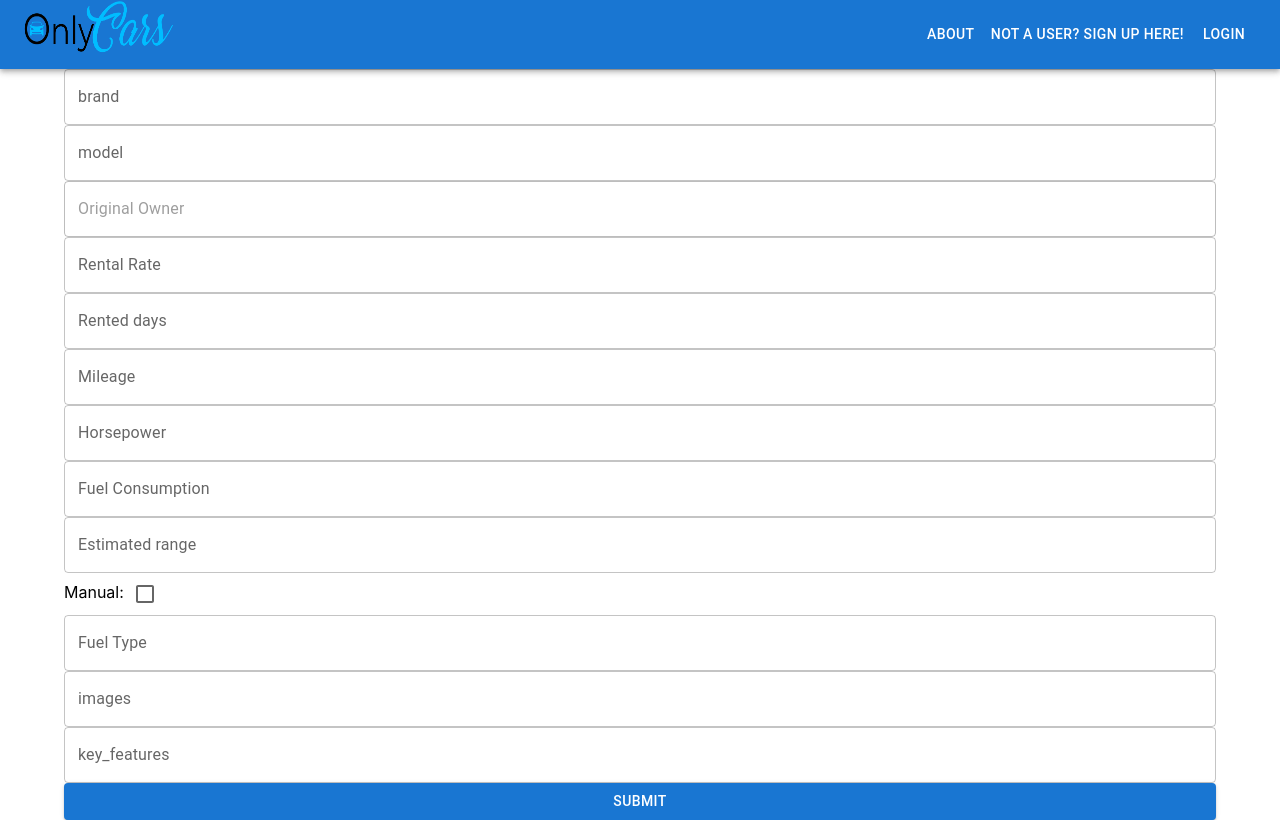
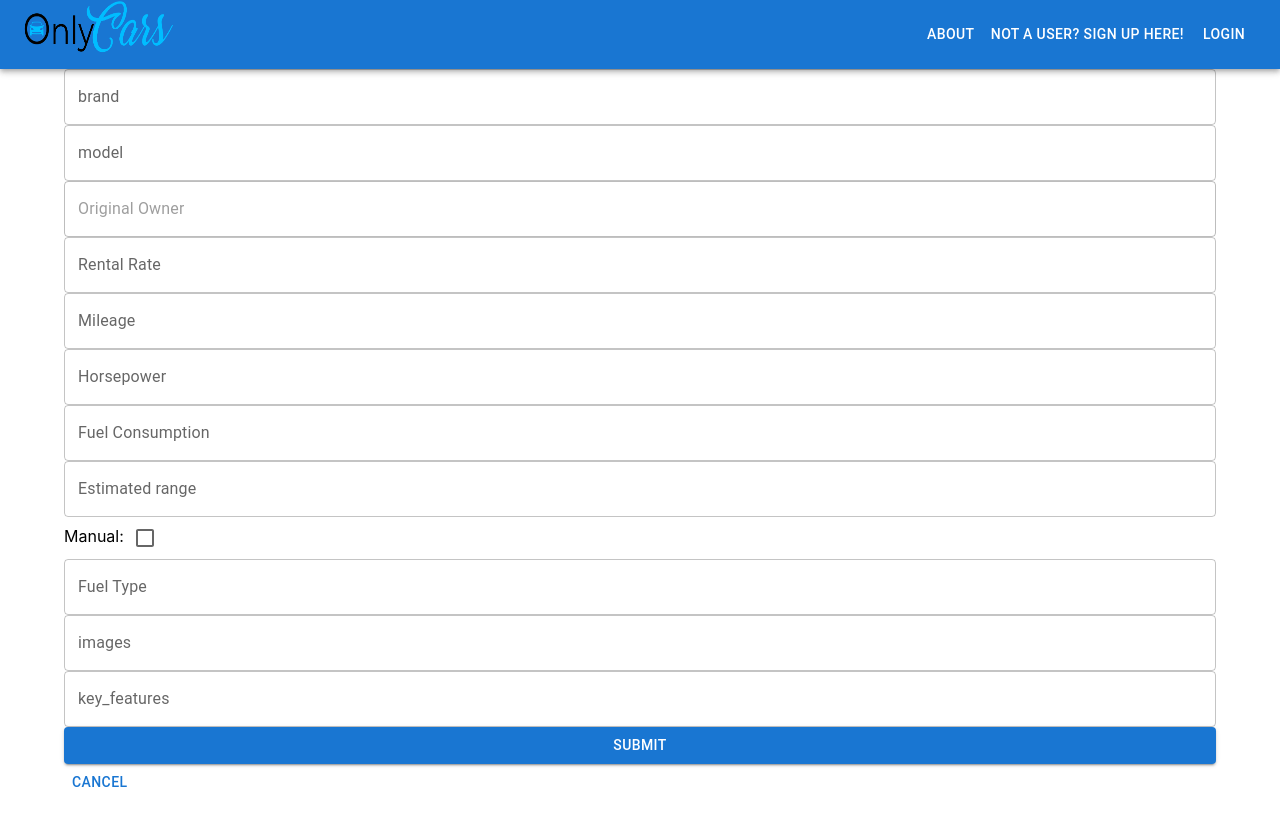
Before and after one commit to calvinsim2/onlyCars, a React (Vite) app in the folder client/: page /cars/new in a window 1280 px wide. Built offline with nearby package versions, Linux system fonts and the light colour scheme.

Commit message:
useractivity page renders car when its created

```diff
--- a/client/src/cars/newcar.jsx
+++ b/client/src/cars/newcar.jsx
@@ -3,17 +3,16 @@ import ReactDOM from 'react-dom';
 import { useFormik } from 'formik';
 import * as yup from 'yup';
 import { Button } from '@mui/material';
-import { TextField, Checkbox, Autocomplete } from '@mui/material';
+import { TextField, Checkbox } from '@mui/material';
 import { Grid } from '@mui/material';
 import { NavLink, useHistory } from 'react-router-dom';
 import { useContext } from "react";
 import { DataContext } from "../App";
 
-import axios from 'axios';
 
 const URL = "/api/cars/new";
 
-function NewCar() {
+function NewCar({addCarNow}) {
 
     const { user } = useContext(DataContext);
 
@@ -30,8 +29,8 @@ function NewCar() {
             body: JSON.stringify(info)
         });
         const data = await res.json();
-
         console.log(data);
+        addCarNow(data);
     }
 
     const validationSchema = yup.object({
@@ -63,9 +62,9 @@ function NewCar() {
             .string('Enter the Fuel Type')
             .required('Fuel type is required'),
         images: yup
-            .string('Is it a manual car?'),
+            .string('Image for your vehicle'),
         key_features: yup
-            .string('Is it a manual car?'),
+            .string('Any key features?'),
 
     });
 
@@ -75,7 +74,7 @@ function NewCar() {
             model: "",
             original_owner: user?._id,
             rental_rate: "",
-            rented_days: "",
+            rented_days: 0,
             mileage: "",
             horsepower: "",
             fuel_consumption: "",
@@ -144,17 +143,6 @@ function NewCar() {
                 />
                 <TextField
                     fullWidth
-                    id="rented_days"
-                    name="rented_days"
-                    label="Rented days"
-                    type="number"
-                    value={formik.values.rented_days}
-                    onChange={formik.handleChange}
-                    error={formik.touched.rented_days && Boolean(formik.errors.rented_days)}
-                    helperText={formik.touched.rented_days && formik.errors.rented_days}
-                />
-                <TextField
-                    fullWidth
                     id="mileage"
                     name="mileage"
                     label="Mileage"
@@ -199,14 +187,13 @@ function NewCar() {
                 />
                 <label>Manual:</label>
                 <Checkbox
-                    fullWidth
                     id="manual"
                     name="manual"
                     label="Manual"
                     checked={formik.values.manual}
                     onChange={formik.handleChange}
                     error={formik.touched.manual && Boolean(formik.errors.manual)}
-                    helperText={formik.touched.manual && formik.errors.manual}
+                // helperText={formik.touched.manual && formik.errors.manual}
                 />
                 <TextField
                     fullWidth
@@ -237,7 +224,7 @@ function NewCar() {
                             margin="normal"
                             label="Fuel Type"
                             fullWidth
-                            name="city_id"
+                            name="fuelType"
                             {...params}
                         />
                     )}
@@ -264,11 +251,12 @@ function NewCar() {
                     error={formik.touched.key_features && Boolean(formik.errors.key_features)}
                     helperText={formik.touched.key_features && formik.errors.key_features}
                 />
-                {/* <NavLink to={`/cars/`}> */}
                 <Button color="primary" variant="contained" fullWidth type="submit">
                     Submit
                 </Button>
-                {/* </NavLink> */}
+                <NavLink to={`/users/${user?._id}/`}>
+                    <Button>Cancel</Button>
+                </NavLink>
             </form>
         </Grid>
     );
--- a/client/src/users/useractivity.jsx
+++ b/client/src/users/useractivity.jsx
@@ -1,18 +1,12 @@
 import { NavLink } from "react-router-dom";
 import { useState, useEffect, useContext } from "react";
 import { useParams, Redirect } from "react-router-dom";
-import {
-  Card,
-  CardMedia,
-  CardContent,
-  Grid,
-  Typography,
-  CardActions,
-} from "@mui/material";
+import { Grid, Typography } from "@mui/material";
 import { Button } from "@mui/material";
 import axios from "axios";
 import { DataContext } from "../App";
 import { UserCarsForRentCard } from "../globalComponents/UserCarsForRentCard";
+import NewCar from "../cars/newcar";
 
 function UserActivity() {
   const { user } = useContext(DataContext);
@@ -41,10 +35,9 @@ function UserActivity() {
   }, []);
 
 
-
-  // console.log("thisUser ", thisUser);
-  // let usersCars = thisUser.cars_for_rent;
-  // console.log("userCars", usersCars)
+  const addCar = (newCar) => {
+    setUsersCars([...usersCars, newCar]);
+  };
 
 
   const handleDelete = async (id) => {
@@ -57,7 +50,7 @@ function UserActivity() {
   const renderCarsForRent = () => {
     if (usersCars !== undefined) {
       return usersCars.map((car, i) => (
-       <UserCarsForRentCard i={i} car={car} usersCars={usersCars} handleDelete={handleDelete}/>
+        <UserCarsForRentCard key={i} i={i} car={car} usersCars={usersCars} handleDelete={handleDelete} />
       ));
     }
   };
@@ -65,9 +58,10 @@ function UserActivity() {
   return (
     <>
       <h1>这个是 UserActivity Page!</h1>
+      <div className="useractivity">
         <Grid container>
           <Grid item xs={12}>
-          <Typography>{thisUser.username}</Typography>
+            <Typography variant="h1">{thisUser.username}</Typography>
           </Grid>
           <Grid item xs={12}>
             <Typography>{thisUser.displayname}</Typography>
@@ -80,7 +74,10 @@ function UserActivity() {
         <NavLink to={"/cars/new"}>
           <p>Want to list a new car?</p>
         </NavLink>
-      <div className="useractivity"></div>
+        <div hidden>
+          <NewCar addCarNow={addCar} />
+        </div>
+      </div>
     </>
   );
 }
```
Lines whose indentation alone changed are shown as unchanged.
